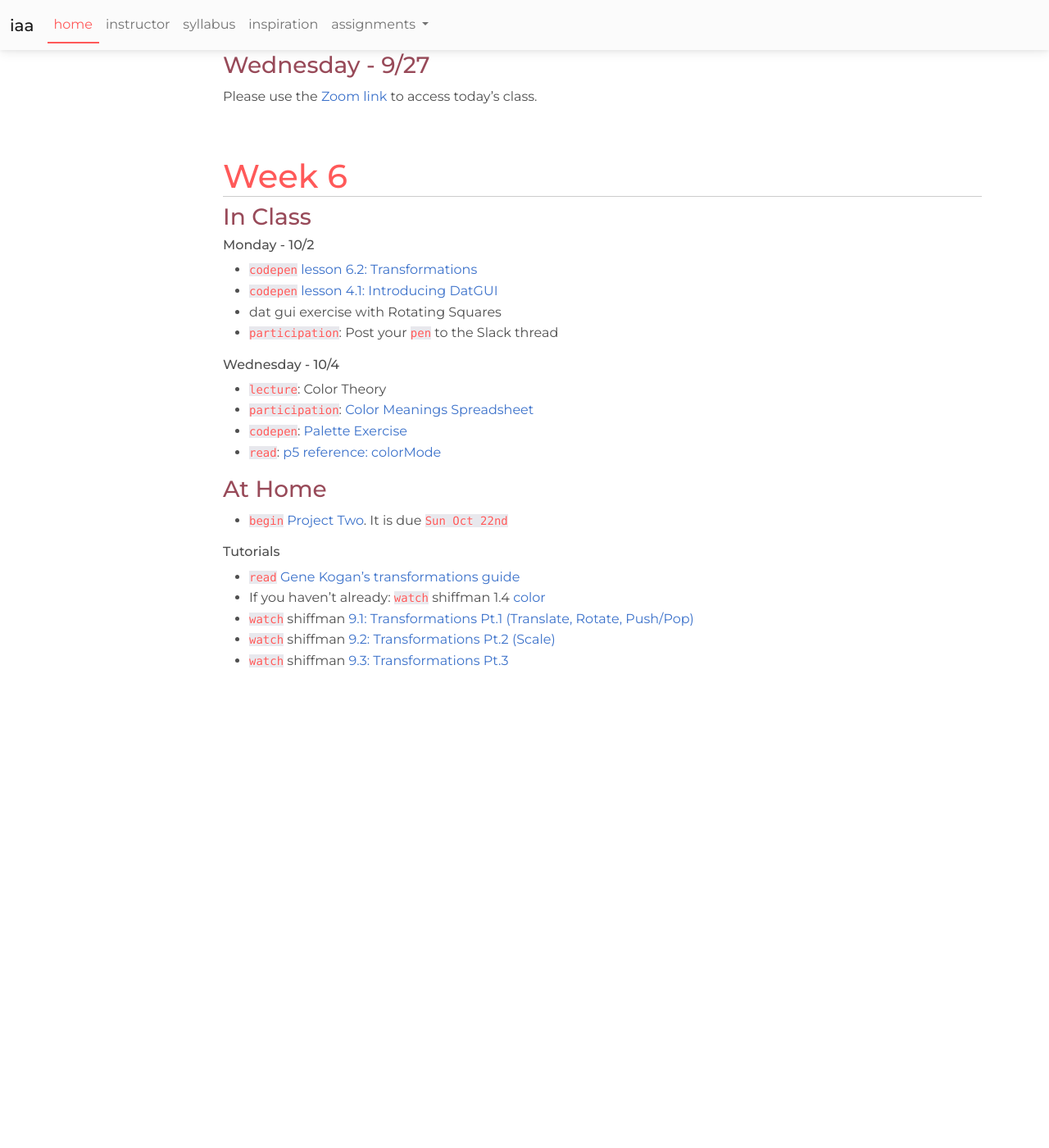
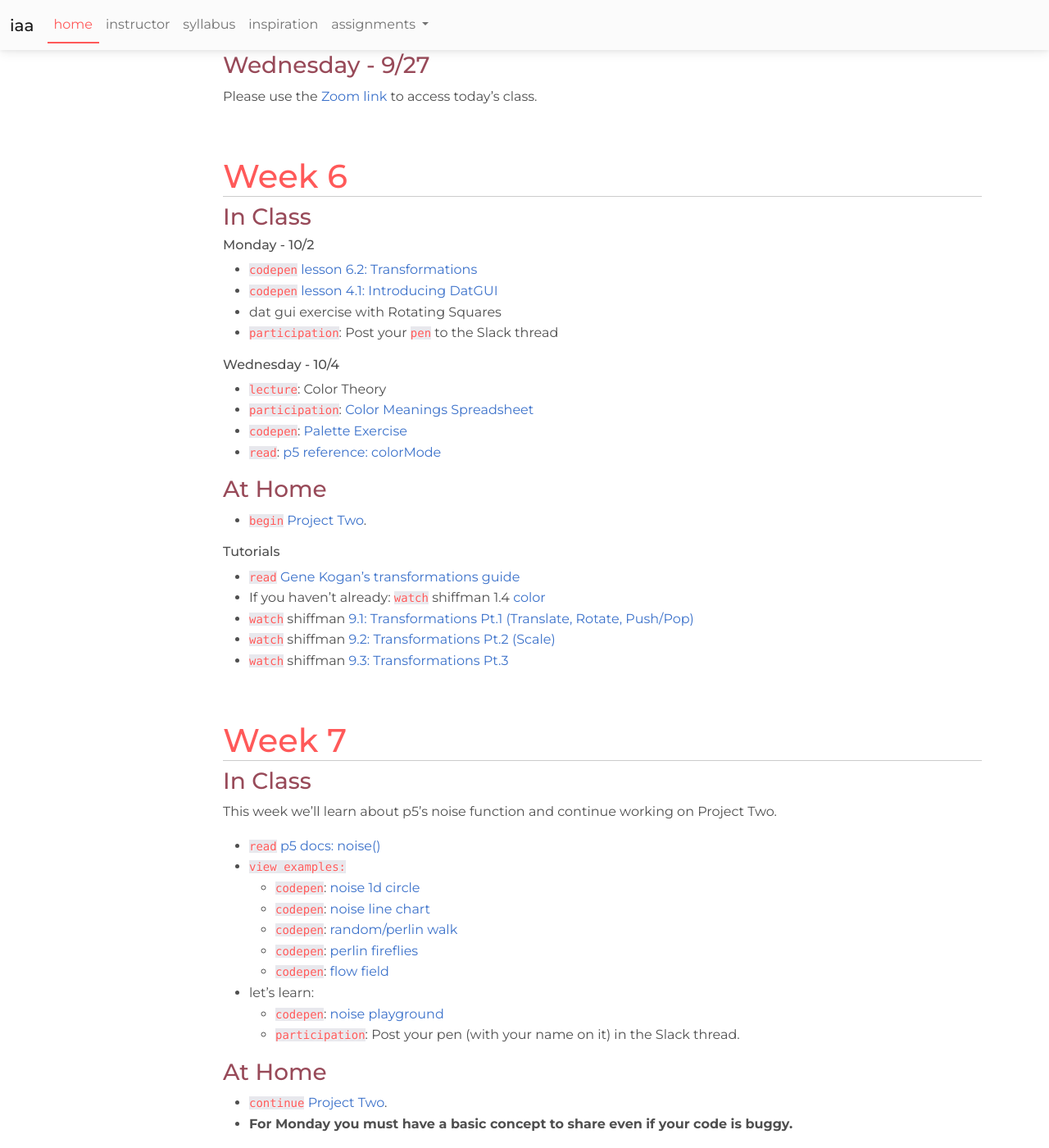
Before and after one commit to nicnosis/cu-courses, a Jekyll site: the page built from fa23/iaa/index.md, in a window 1280 px wide and 1400 px high, scrolled down 5284 px. Shown: the whole window at 82% size. Built offline with Jekyll 4.4.1, drawn with Linux system fonts in a browser that asks for light colours; nearby versions of some CDN libraries; before the commit the page ends 6119 px from its top, so only the background shows below that.

Commit message:
perlin ready

```diff
--- a/fa23/iaa/index.md
+++ b/fa23/iaa/index.md
@@ -219,7 +219,7 @@ Please use the [Zoom link](https://clarkson.zoom.us/j/9445480243) to access toda
 * `read`: [p5 reference: colorMode](https://p5js.org/reference/#/p5/colorMode)
 
 ### At Home
-* `begin` [Project Two](assignments/p2.html). It is due `Sun Oct 22nd`
+* `begin` [Project Two](assignments/p2.html).
 
 #### Tutorials
 * `read` [Gene Kogan's transformations guide](https://genekogan.com/code/p5js-transformations/)
@@ -227,3 +227,23 @@ Please use the [Zoom link](https://clarkson.zoom.us/j/9445480243) to access toda
 * `watch` shiffman [9.1: Transformations Pt.1 (Translate, Rotate, Push/Pop)](https://youtu.be/o9sgjuh-CBM)
 * `watch` shiffman [9.2: Transformations Pt.2 (Scale)](https://youtu.be/pkHZTWOoTLM)
 * `watch` shiffman [9.3: Transformations Pt.3](https://youtu.be/IVMvq9rd8dA)
+
+
+## Week 7
+### In Class
+This week we'll learn about p5's noise function and continue working on Project Two.
+
+* `read` [p5 docs: noise()](https://p5js.org/reference/#/p5/noise)
+* `view examples:`
+  * `codepen`: [noise 1d circle](https://codepen.io/novonagu/pen/VmemGW?editors=0010)
+  * `codepen`: [noise line chart](https://codepen.io/novonagu/pen/WoPqqg?editors=0010)
+  * `codepen`: [random/perlin walk](https://codepen.io/novonagu/pen/xRZqGJ?editors=0010)
+  * `codepen`: [perlin fireflies](https://codepen.io/novonagu/pen/mOvNmx)
+  * `codepen`: [flow field](https://codepen.io/novonagu/pen/oYVEeP?editors=0010)
+* let's learn:
+  * `codepen`: [noise playground](https://codepen.io/novonagu/pen/qBLgaJB?editors=0011)
+  * `participation`: Post your pen (with your name on it) in the Slack thread.
+
+### At Home
+* `continue` [Project Two](assignments/p2.html).
+* __For Monday you must have a basic concept to share even if your code is buggy.__
```
Also changed, not shown: fa23/dbi/assignments/hw2.md (+1 -1 lines).
